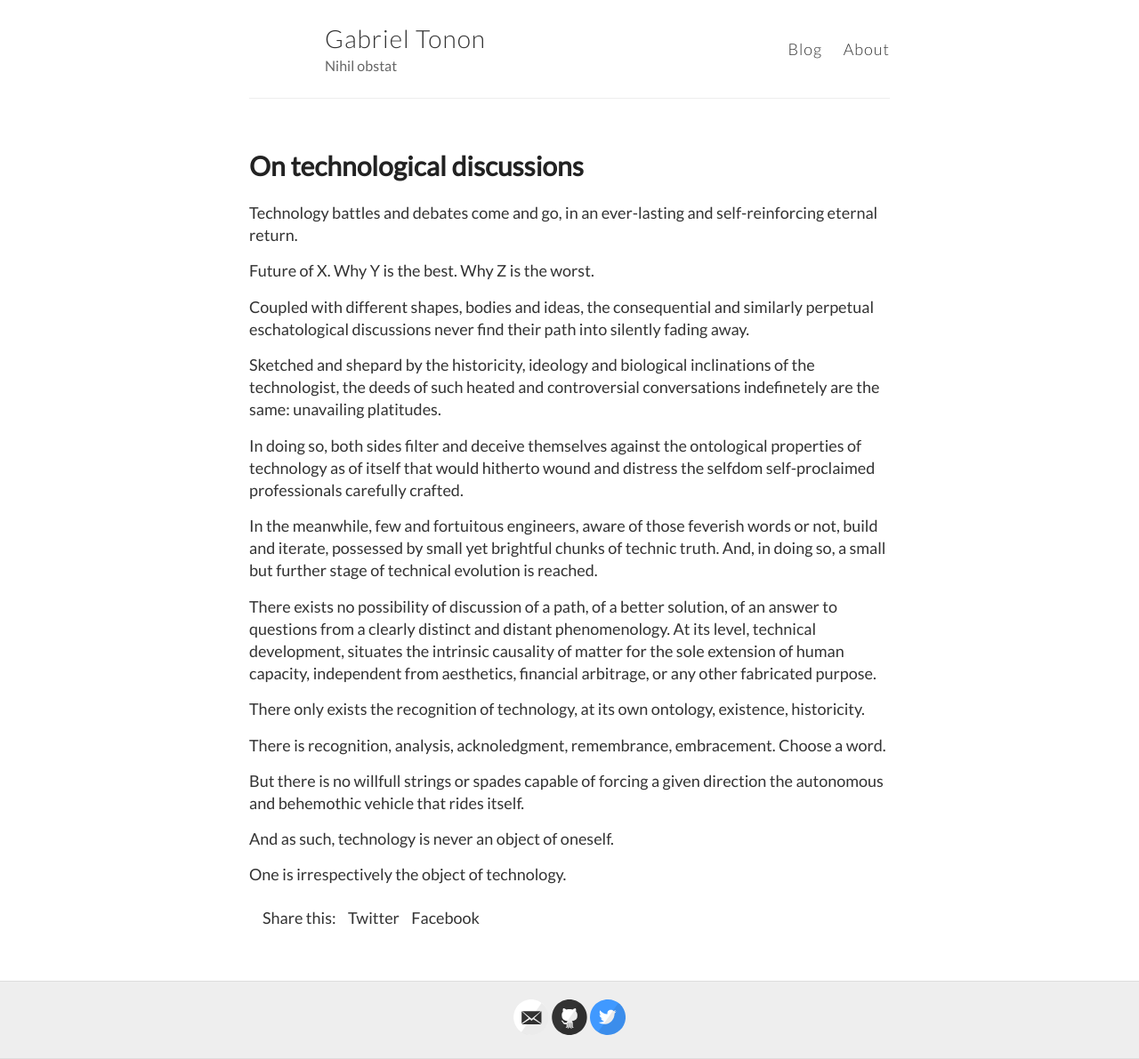
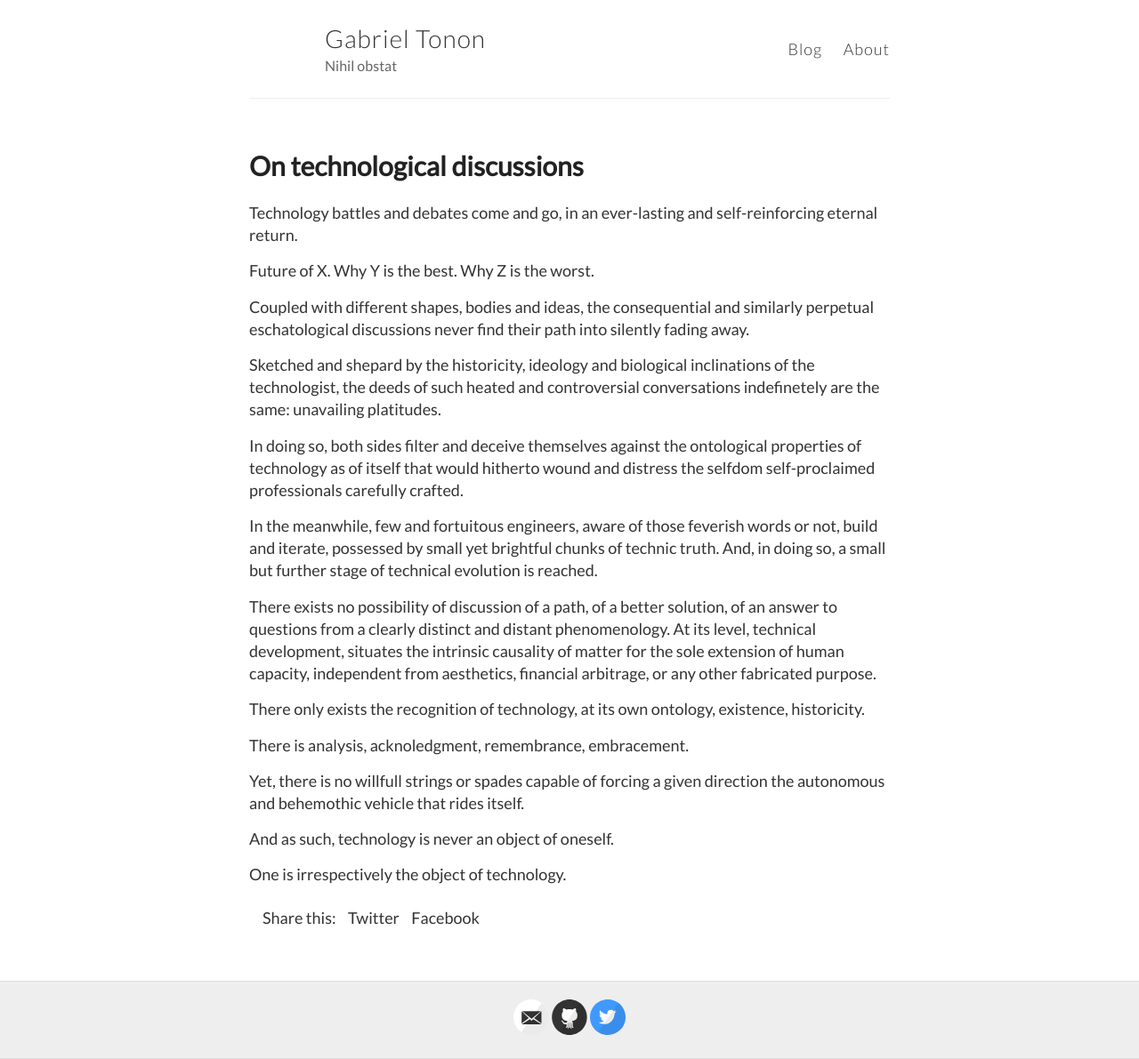
Before and after one commit to gaapt/gaapt.github.io, a Jekyll site: the page built from _posts/2017-10-30-On-technological-discussions.md, in a window 1280 px wide. Shown: the whole page at 89% size. Built offline with Jekyll 4.4.1, drawn with Linux system fonts in a browser that asks for light colours.

Commit message:
Update 2017-10-30-On-technological-discussions.md

```diff
--- a/_posts/2017-10-30-On-technological-discussions.md
+++ b/_posts/2017-10-30-On-technological-discussions.md
@@ -19,9 +19,9 @@ There exists no possibility of discussion of a path, of a better solution, of an
 
 There only exists the recognition of technology, at its own ontology, existence, historicity.
 
-There is recognition, analysis, acknoledgment, remembrance, embracement. Choose a word.
+There is analysis, acknoledgment, remembrance, embracement.
 
-But there is no willfull strings or spades capable of forcing a given direction the autonomous and behemothic vehicle that rides itself.
+Yet, there is no willfull strings or spades capable of forcing a given direction the autonomous and behemothic vehicle that rides itself.
 
 And as such, technology is never an object of oneself.
 
```
